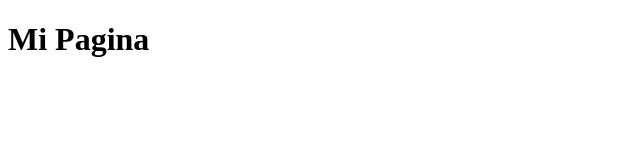
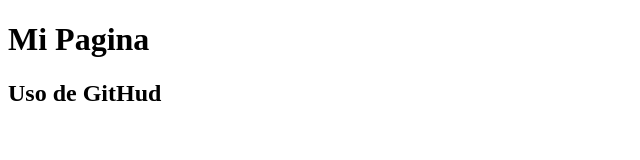
Before and after one commit to Hamilton9412/pagina1, a plain HTML site: page index.html in a window 1280 px wide. Shown: the whole page, without its empty margins (0-640 px from the left). Drawn offline with Linux system fonts and the light colour scheme.

Commit message:
Cree Subtitulo

```diff
--- a/index.html
+++ b/index.html
@@ -8,6 +8,7 @@
 <body>
     <header>
         <h1>Mi Pagina</h1>
+        <h2>Uso de GitHud</h2>
     </header>
 </body>
 </html>
```
